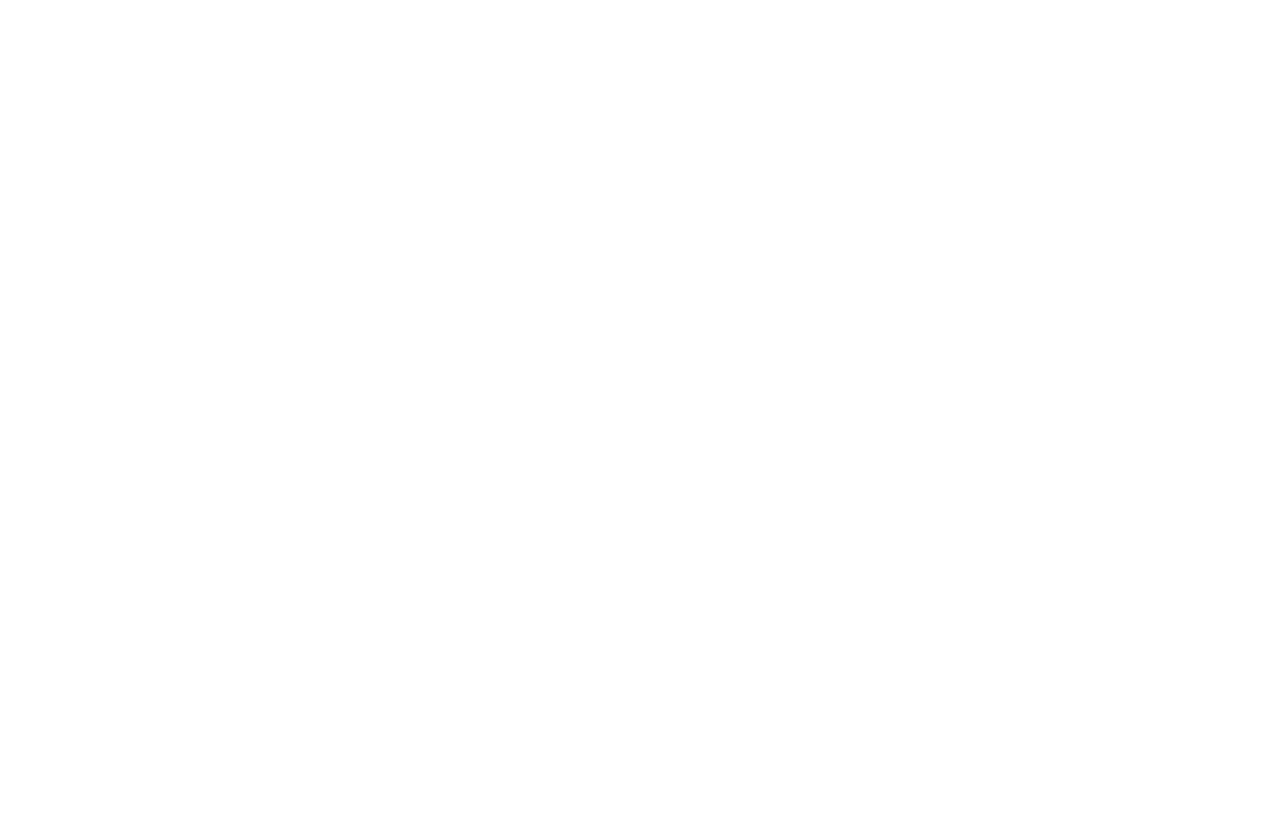
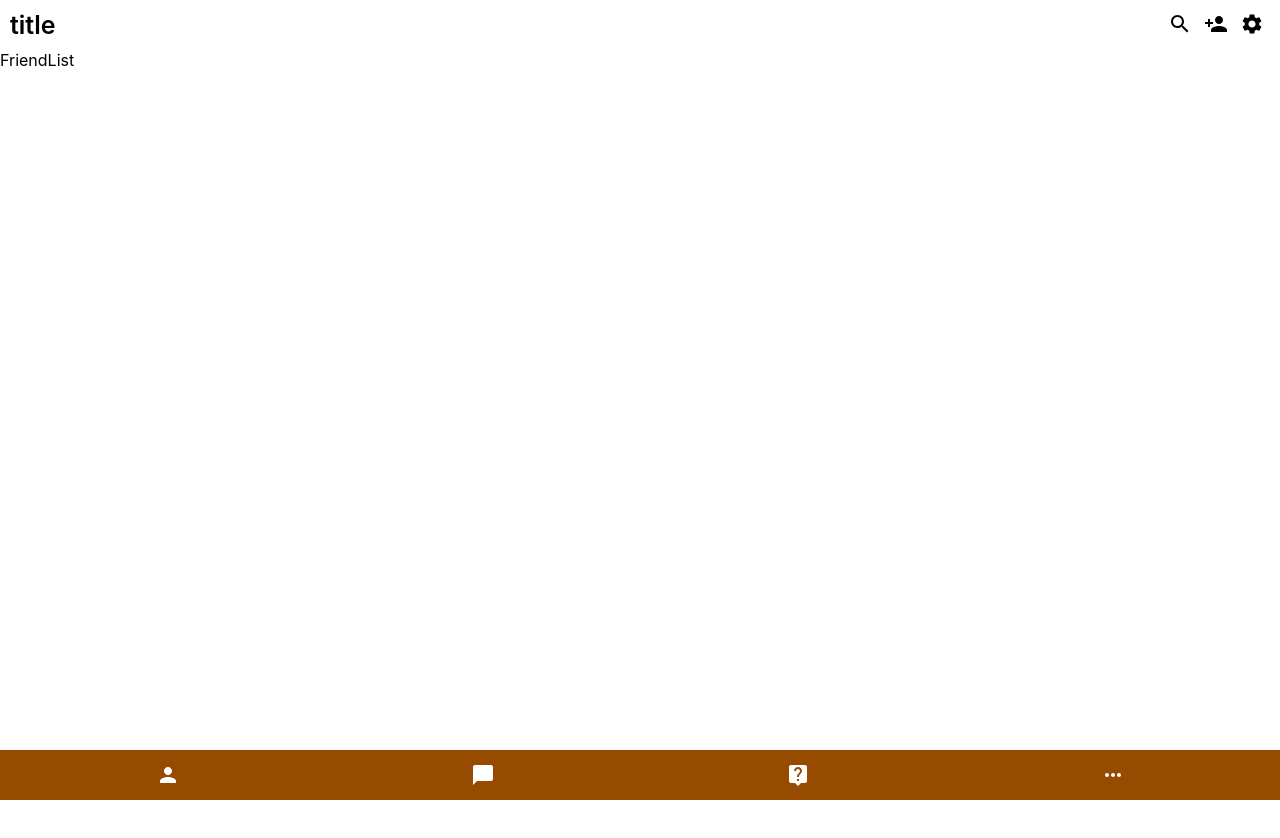
Before and after one commit to deokhyun-dev/kakaotalk-clone, a Next.js app: page / in a window 1280 px wide. Shown: the top 838 px of the page. Before the commit the page ends 800 px from the top, so only its background shows below. Built offline with nearby package versions, Linux system fonts and the light colour scheme.

Commit message:
index page started

```diff
--- a/components/Footer.js
+++ b/components/Footer.js
@@ -7,17 +7,64 @@
 function Footer() {
   return (
     <Container>
-      <Friends></Friends>
-      <Chats></Chats>
-      <HashEvent></HashEvent>
-      <More></More>
+      <Friends>
+        <IconButtons>
+          <PersonIcon />
+        </IconButtons>
+      </Friends>
+      <Chats>
+        <IconButtons>
+          <ChatBubbleIcon />
+        </IconButtons>
+      </Chats>
+
+      <HashEvent>
+        <IconButtons>
+          <LiveHelpIcon />
+        </IconButtons>
+      </HashEvent>
+      <More>
+        <IconButtons>
+          <MoreHorizIcon />
+        </IconButtons>
+      </More>
     </Container>
   );
 }
 
 export default Footer;
 
-const Container = styled.div``;
+const Container = styled.div`
+  width: 100%;
+  height: 50px;
+  padding: 10px;
+  display: flex;
+  flex-direction: row;
+  justify-content: space-around;
+  align-items: center;
+  bottom: 0;
+  position: sticky;
+  background-color: #964b00;
+`;
+
+const IconButtons = styled.button`
+  display: flex;
+  justify-content: center;
+  align-items: center;
+  background-color: transparent;
+  border: none;
+  color: white;
+
+  :active,
+  :focus {
+    border: none;
+    border-inline-color: none;
+  }
+
+  :hover {
+    color: whitesmoke;
+  }
+`;
 const Friends = styled.div``;
 const Chats = styled.div``;
 const HashEvent = styled.div``;
--- /dev/null
+++ b/components/Header.js
@@ -0,0 +1,49 @@
+import styled from "styled-components";
+import SearchIcon from "@material-ui/icons/Search";
+import SettingsIcon from "@material-ui/icons/Settings";
+import PersonAddIcon from "@material-ui/icons/PersonAdd";
+
+function Header() {
+  return (
+    <Container>
+      <PageInfo>title</PageInfo>
+      <IconContainer>
+        <IconButtons>
+          <SearchIcon />
+        </IconButtons>
+        <IconButtons>
+          <PersonAddIcon />
+        </IconButtons>
+        <IconButtons>
+          <SettingsIcon />
+        </IconButtons>
+      </IconContainer>
+    </Container>
+  );
+}
+
+export default Header;
+
+const Container = styled.div`
+  width: 100%;
+  height: 50px;
+  display: flex;
+  flex-direction: row;
+  justify-content: space-between;
+  align-items: center;
+  padding: 10px;
+  top: 0;
+  position: sticky;
+`;
+
+const PageInfo = styled.span`
+  font-size: 25px;
+  font-weight: 600;
+`;
+
+const IconContainer = styled.div``;
+
+const IconButtons = styled.button`
+  background-color: transparent;
+  border: none;
+`;
--- /dev/null
+++ b/pages/friends.js
@@ -0,0 +1,11 @@
+import styled from "styled-components";
+
+function Friends() {
+  return <Container>FriendList</Container>;
+}
+
+export default Friends;
+
+const Container = styled.div`
+  height: 900vh;
+`;
--- a/pages/index.js
+++ b/pages/index.js
@@ -1,19 +1,29 @@
 import Head from "next/head";
-import styles from "../styles/Home.module.css";
+import styled from "styled-components";
+import Footer from "../components/Footer";
+import Friends from "./friends";
+import Header from "../components/Header";
 
 export default function Home() {
   return (
-    <div className={styles.container}>
+    <Container>
       <Head>
         <title>kakaotalk</title>
         <link rel="icon" href="/img/kakao-talk-logo.png" />
       </Head>
 
       {/* Header */}
+      <Header />
 
       {/* FriendList */}
+      <Friends />
 
       {/* Footer */}
-    </div>
+      <Footer />
+    </Container>
   );
 }
+
+const Container = styled.div`
+  height: 100vh;
+`;
--- a/styles/Home.module.css
+++ /dev/null
@@ -1,122 +0,0 @@
-.container {
-  min-height: 100vh;
-  padding: 0 0.5rem;
-  display: flex;
-  flex-direction: column;
-  justify-content: center;
-  align-items: center;
-}
-
-.main {
-  padding: 5rem 0;
-  flex: 1;
-  display: flex;
-  flex-direction: column;
-  justify-content: center;
-  align-items: center;
-}
-
-.footer {
-  width: 100%;
-  height: 100px;
-  border-top: 1px solid #eaeaea;
-  display: flex;
-  justify-content: center;
-  align-items: center;
-}
-
-.footer img {
-  margin-left: 0.5rem;
-}
-
-.footer a {
-  display: flex;
-  justify-content: center;
-  align-items: center;
-}
-
-.title a {
-  color: #0070f3;
-  text-decoration: none;
-}
-
-.title a:hover,
-.title a:focus,
-.title a:active {
-  text-decoration: underline;
-}
-
-.title {
-  margin: 0;
-  line-height: 1.15;
-  font-size: 4rem;
-}
-
-.title,
-.description {
-  text-align: center;
-}
-
-.description {
-  line-height: 1.5;
-  font-size: 1.5rem;
-}
-
-.code {
-  background: #fafafa;
-  border-radius: 5px;
-  padding: 0.75rem;
-  font-size: 1.1rem;
-  font-family: Menlo, Monaco, Lucida Console, Liberation Mono, DejaVu Sans Mono,
-    Bitstream Vera Sans Mono, Courier New, monospace;
-}
-
-.grid {
-  display: flex;
-  align-items: center;
-  justify-content: center;
-  flex-wrap: wrap;
-  max-width: 800px;
-  margin-top: 3rem;
-}
-
-.card {
-  margin: 1rem;
-  flex-basis: 45%;
-  padding: 1.5rem;
-  text-align: left;
-  color: inherit;
-  text-decoration: none;
-  border: 1px solid #eaeaea;
-  border-radius: 10px;
-  transition: color 0.15s ease, border-color 0.15s ease;
-}
-
-.card:hover,
-.card:focus,
-.card:active {
-  color: #0070f3;
-  border-color: #0070f3;
-}
-
-.card h3 {
-  margin: 0 0 1rem 0;
-  font-size: 1.5rem;
-}
-
-.card p {
-  margin: 0;
-  font-size: 1.25rem;
-  line-height: 1.5;
-}
-
-.logo {
-  height: 1em;
-}
-
-@media (max-width: 600px) {
-  .grid {
-    width: 100%;
-    flex-direction: column;
-  }
-}
--- a/styles/globals.css
+++ b/styles/globals.css
@@ -13,4 +13,5 @@
 
 * {
   box-sizing: border-box;
+  margin: 0;
 }
```
